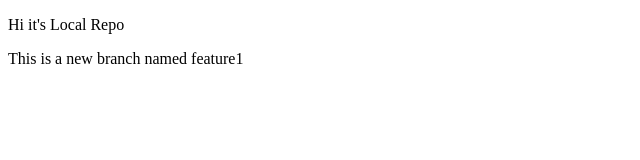
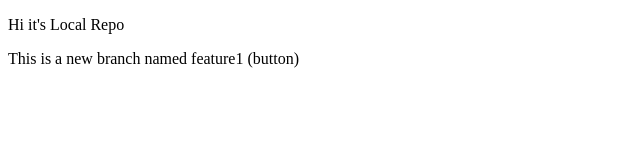
Before and after one commit to PrathameshMane1107/LocalRepo, a plain HTML site: page index.html in a window 1280 px wide. Shown: the full height of the page, 0-640 px from the left. Drawn offline with Linux system fonts and the light colour scheme.

```diff
--- a/index.html
+++ b/index.html
@@ -7,6 +7,6 @@
 </head>
 <body>
     <p>Hi it's Local Repo</p>
-    <p>This is a new branch named feature1</p>
+    <p>This is a new branch named feature1 (button)</p>
 </body>
 </html>
```
